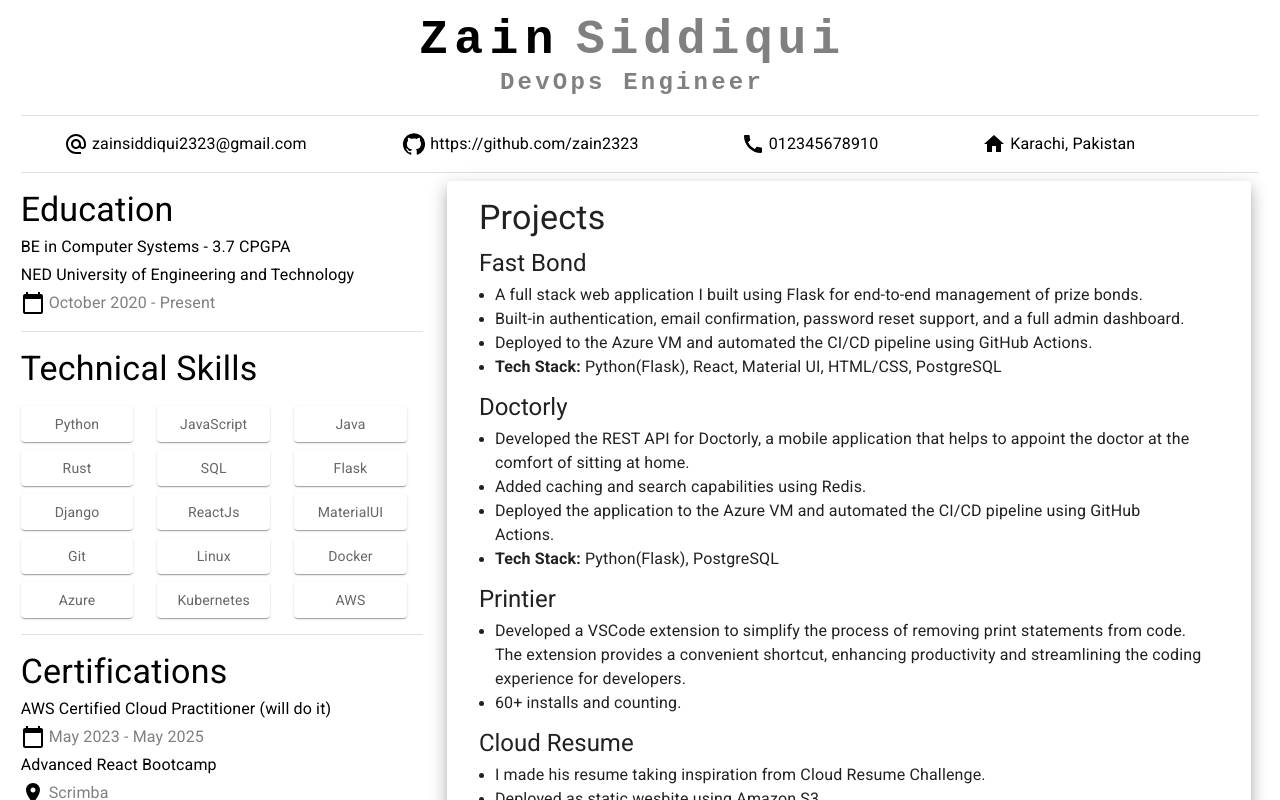
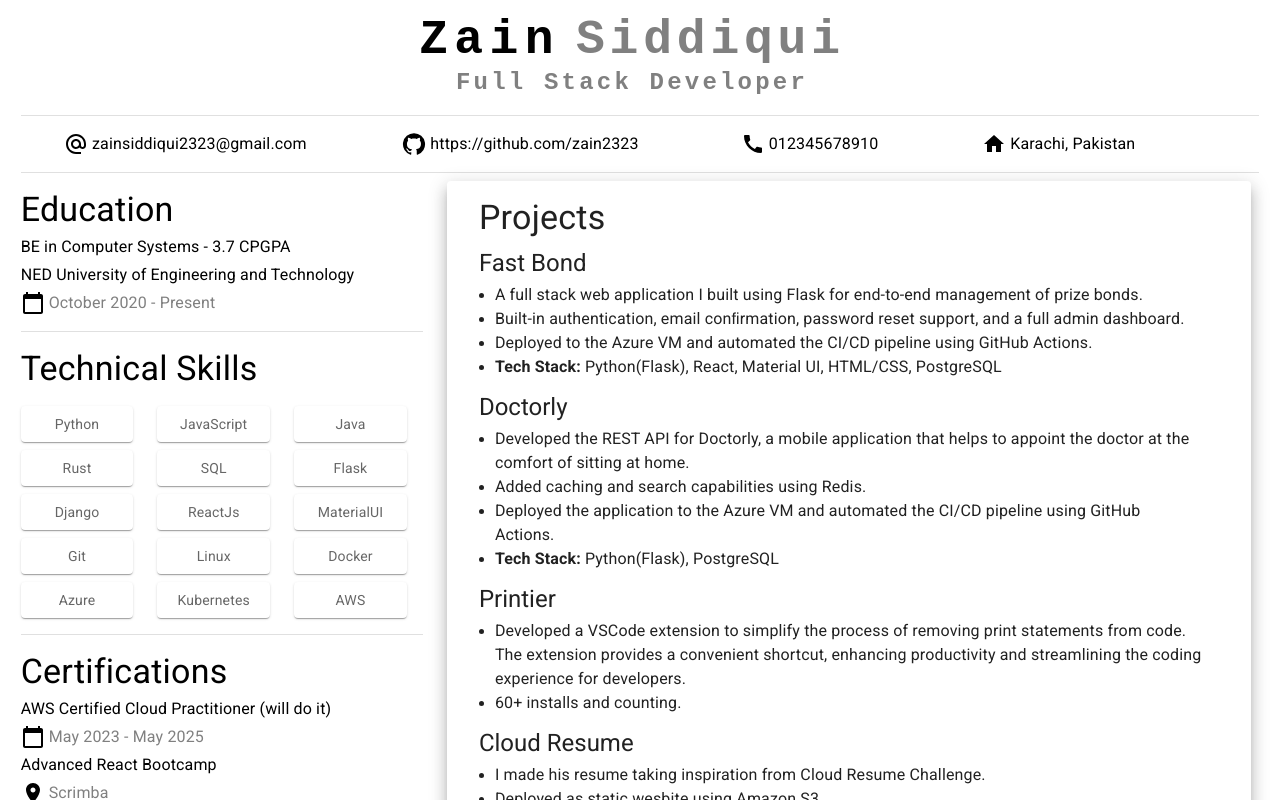
Before and after one commit to zain2323/Cloud-Resume-Challenge, a React (Vite) app: page / in a window 1280 px wide. Shown: the top 800 px of the page. Built offline with nearby package versions, Linux system fonts and the light colour scheme.

Commit message:
updated heading

```diff
--- a/src/components/Header.jsx
+++ b/src/components/Header.jsx
@@ -69,7 +69,7 @@ export default function Header() {
             color: "gray",
           }}
         >
-          DevOps Engineer
+          Full Stack Developer
         </Typography>
       </Center>
     </>
```
